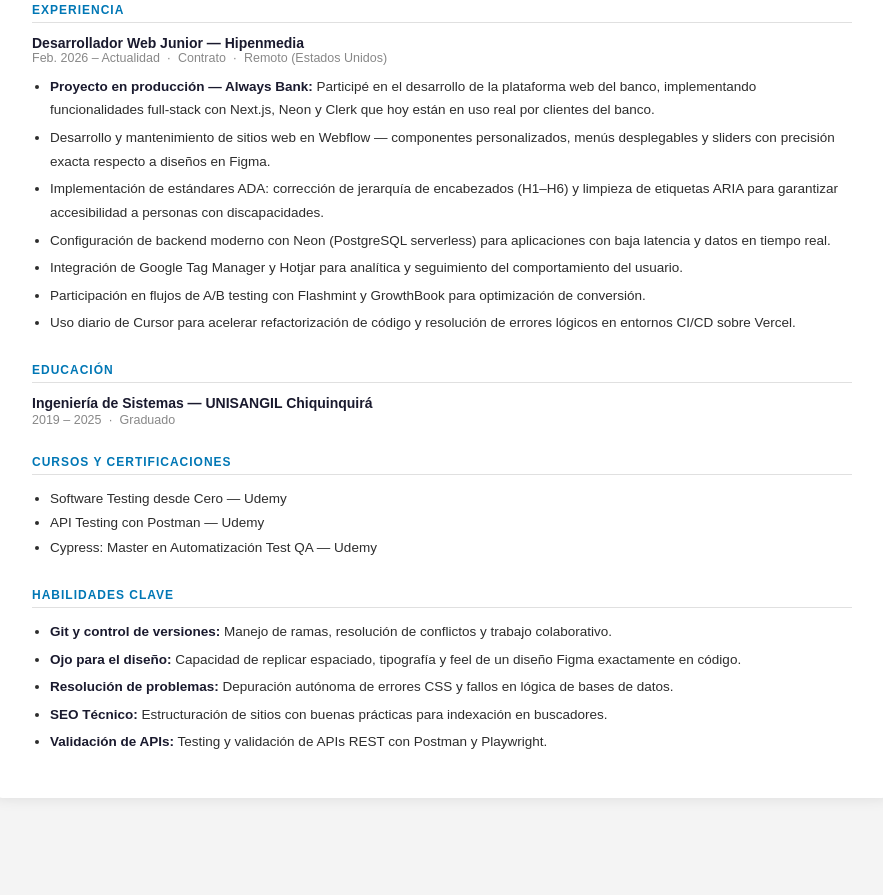
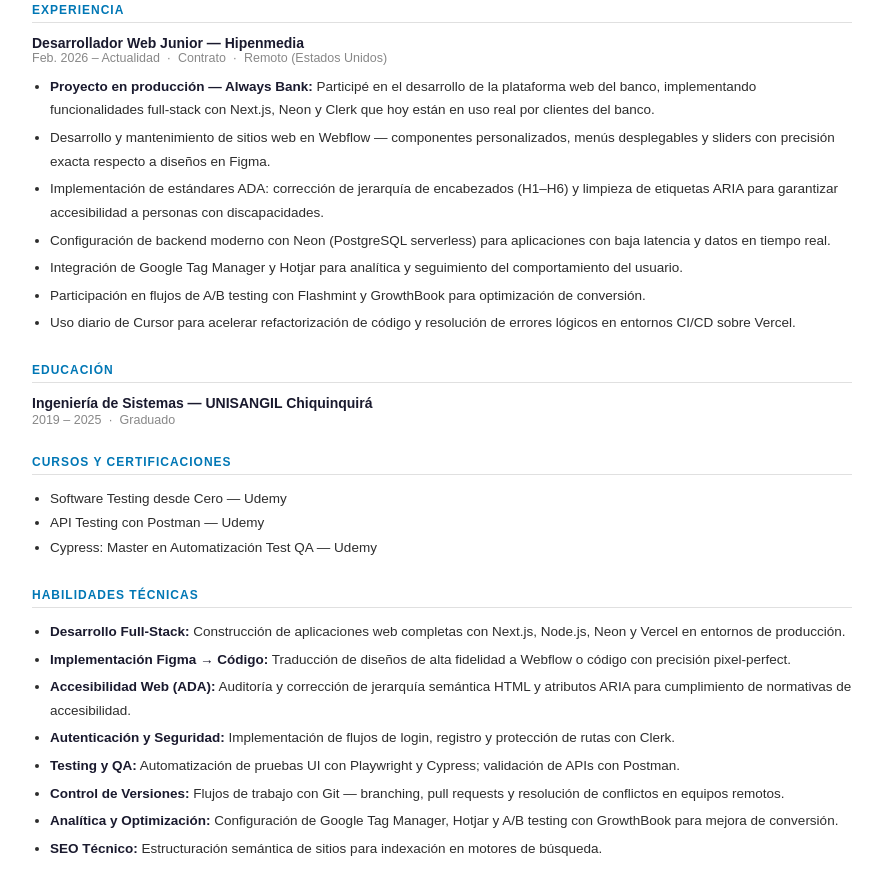
Before and after one commit to Drugecuellar/cv-, a plain HTML site: page index.html in a window 1280 px wide. Shown: the part 590-1485 px from the top of the page, without its empty margins (198-1081 px from the left). Before the commit the page ends 1428 px from the top, so only its background shows below. Drawn offline with Linux system fonts and the light colour scheme.

Commit message:
Update section title and skills in index.html

```diff
--- a/index.html
+++ b/index.html
@@ -172,15 +172,18 @@
         </ul>
     </div>
 
-    <!-- HABILIDADES CLAVE -->
+    <!-- HABILIDADES TÉCNICAS -->
     <div class="seccion">
-        <h2>Habilidades Clave</h2>
+        <h2>Habilidades Técnicas</h2>
         <ul class="bullets">
-            <li><b>Git y control de versiones:</b> Manejo de ramas, resolución de conflictos y trabajo colaborativo.</li>
-            <li><b>Ojo para el diseño:</b> Capacidad de replicar espaciado, tipografía y feel de un diseño Figma exactamente en código.</li>
-            <li><b>Resolución de problemas:</b> Depuración autónoma de errores CSS y fallos en lógica de bases de datos.</li>
-            <li><b>SEO Técnico:</b> Estructuración de sitios con buenas prácticas para indexación en buscadores.</li>
-            <li><b>Validación de APIs:</b> Testing y validación de APIs REST con Postman y Playwright.</li>
+            <li><b>Desarrollo Full-Stack:</b> Construcción de aplicaciones web completas con Next.js, Node.js, Neon y Vercel en entornos de producción.</li>
+            <li><b>Implementación Figma → Código:</b> Traducción de diseños de alta fidelidad a Webflow o código con precisión pixel-perfect.</li>
+            <li><b>Accesibilidad Web (ADA):</b> Auditoría y corrección de jerarquía semántica HTML y atributos ARIA para cumplimiento de normativas de accesibilidad.</li>
+            <li><b>Autenticación y Seguridad:</b> Implementación de flujos de login, registro y protección de rutas con Clerk.</li>
+            <li><b>Testing y QA:</b> Automatización de pruebas UI con Playwright y Cypress; validación de APIs con Postman.</li>
+            <li><b>Control de Versiones:</b> Flujos de trabajo con Git — branching, pull requests y resolución de conflictos en equipos remotos.</li>
+            <li><b>Analítica y Optimización:</b> Configuración de Google Tag Manager, Hotjar y A/B testing con GrowthBook para mejora de conversión.</li>
+            <li><b>SEO Técnico:</b> Estructuración semántica de sitios para indexación en motores de búsqueda.</li>
         </ul>
     </div>
 
```
